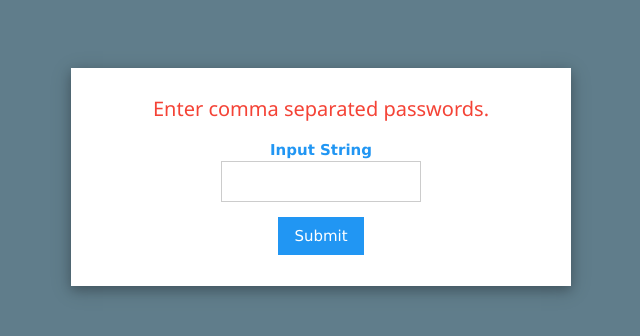
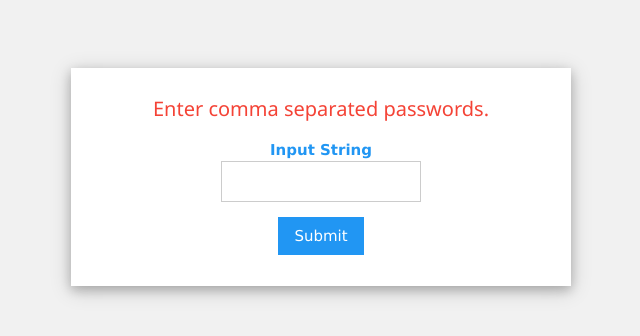
Before and after one commit to sh-mishra/magicpin_placement_test_2032, a plain HTML site: page index.htm in a window 1280 px wide. Shown: the whole page, without its empty margins (319-959 px from the left). Drawn offline with nearby package versions, Linux system fonts and the light colour scheme.

Commit message:
Update index.htm

```diff
--- a/index.htm
+++ b/index.htm
@@ -10,7 +10,7 @@ MagicPin Assignment JIIT
 </title>
 </head>
 <center>
-<body class="w3-blue-grey  w3-display-topmiddle" id="main">
+<body class="w3-light-grey  w3-display-topmiddle" id="main">
 	<br><br><br>
 
 <div class="w3-card-4 w3-white w3-padding-16" style="width:500px">
```
